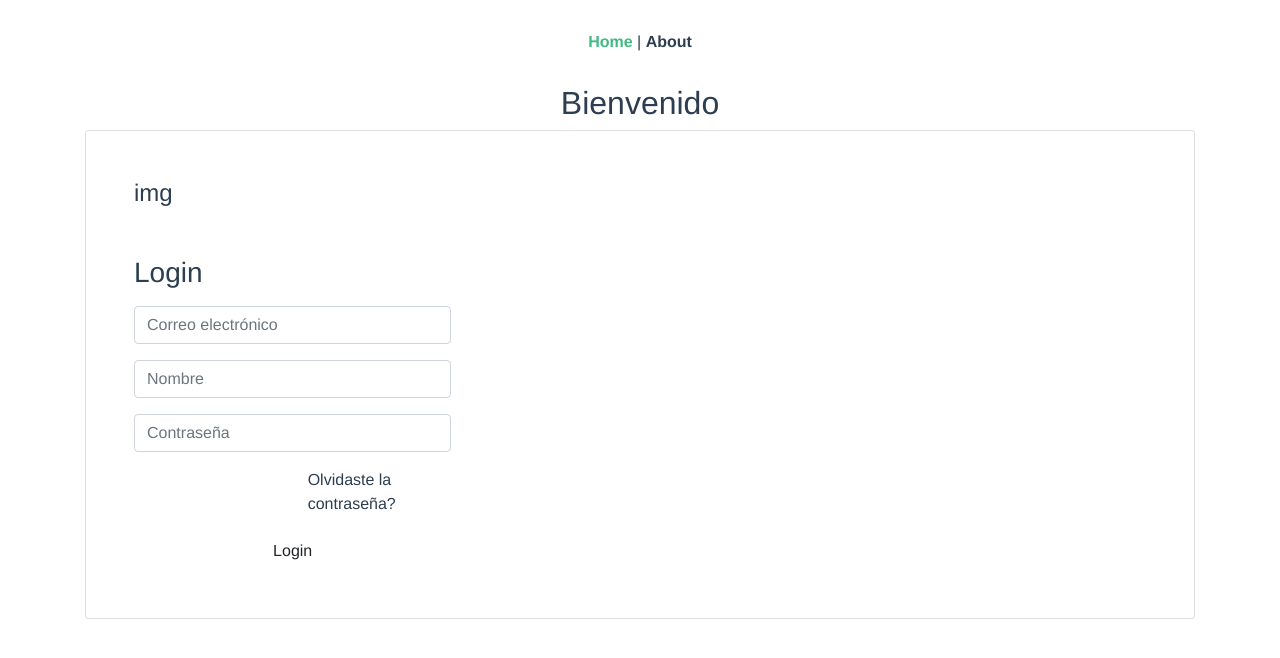
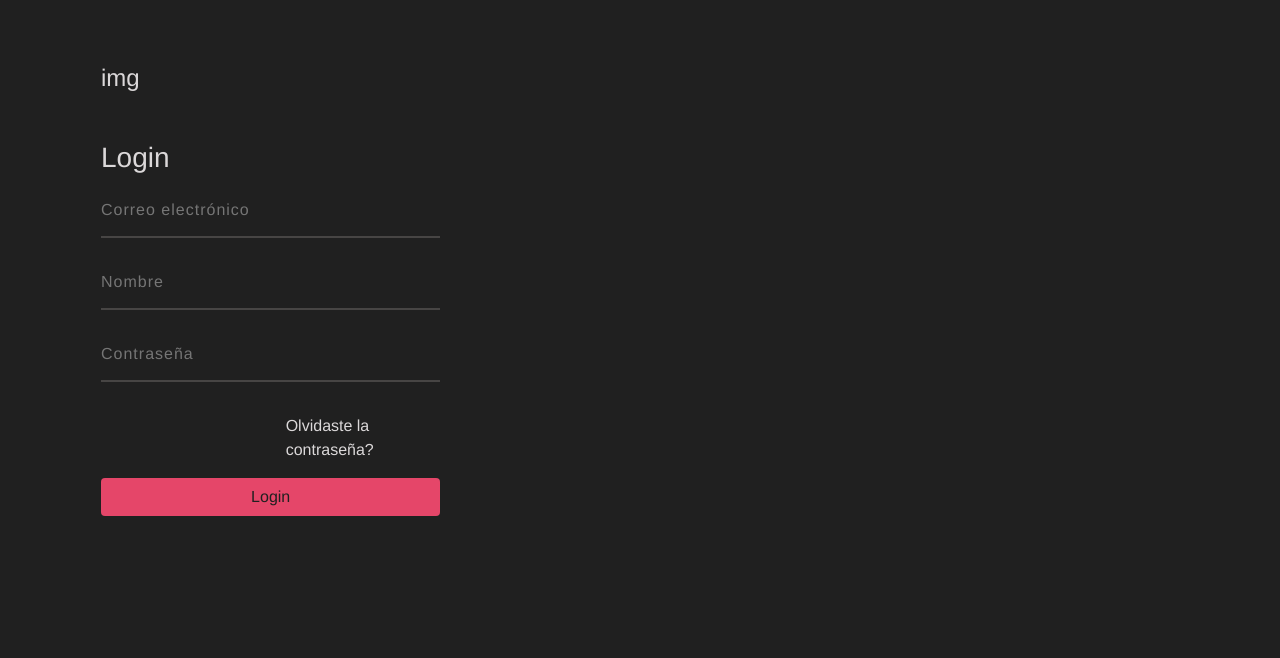
Before and after one commit to Proyecto-Integral-Web/155075, a Vue app in the folder practica_1/vue_practica/: page / in a window 1280 px wide. Shown: the top 658 px of the page. Built offline with nearby package versions, Linux system fonts and the light colour scheme.

Commit message:
Color y estilo cambiado

```diff
--- a/practica_1/vue_practica/src/App.vue
+++ b/practica_1/vue_practica/src/App.vue
@@ -1,9 +1,9 @@
 <template>
   <div id="app">
-    <div id="nav">
+    <!--<div id="nav">
       <router-link to="/">Home</router-link> |
       <router-link to="/about">About</router-link>
-    </div>
+    </div> -->
     <router-view/>
   </div>
 </template>
@@ -14,7 +14,8 @@
   -webkit-font-smoothing: antialiased;
   -moz-osx-font-smoothing: grayscale;
   text-align: center;
-  color: #2c3e50;
+  color: #dbd8d9;
+  background-color: #202020;
 }
 
 #nav {
--- a/practica_1/vue_practica/src/components/LoginForm.vue
+++ b/practica_1/vue_practica/src/components/LoginForm.vue
@@ -10,21 +10,21 @@
               <div>
                   <input
                     type="email"
-                    class="form-control mb-3 mt-3"
+                    class="mb-3 mt-3"
                     placeholder="Correo electrónico"
                   >
               </div>
               <div>
                   <input
                   type="text"
-                  class="form-control mb-3 mt-3"
+                  class="mb-3 mt-3"
                   placeholder="Nombre"
                   />
               </div>
               <div>
                   <input
                     type="password"
-                    class="form-control"
+                    class="mb-3 mt-3"
                     placeholder="Contraseña"
                   />
                 </div>
@@ -37,7 +37,7 @@
       </div>
     </div>
 
-        <button class="btn btn-purple btn-block">Login</button>
+        <button class="btn-purple btn-block">Login</button>
       </section>
     </section>
 </template>
@@ -53,7 +53,17 @@ export default {
 
 <style lang="scss">
 .btn-purple{
-  background: purple;
+  background-color: #e54669;
+  color: #202020;
+  text-align: center;
+  vertical-align: middle;
+  user-select: none;
+  border: 1px solid transparent;
+  padding: 0.375rem 0.75rem;
+  font-size: 1rem;
+  line-height: 1.5;
+  border-radius: 0.25rem;
+  transition: all 0.10s ease-in-out;
   &:hover,
   &:active{
     background: pink;
@@ -62,4 +72,27 @@ export default {
 .alinearIzq{
   text-align: start;
 }
+html{
+  background-color: #202020;
+}
+input[type='text'], [type='email'], [type='password'] {
+  background: none;
+  border: none;
+  border-bottom: solid 2px #474544;
+  color: #c9c6c7;
+  font-size: 1.000em;
+  font-weight: 200;
+  letter-spacing: 1px;
+  margin: 0em 0 1.875em 0;
+  padding: 0 0 0.875em 0;
+  width: 100%;
+  box-sizing: border-box;
+  transition: all 0.3s;
+}
+input[type='text']:focus, [type='email']:focus, [type='password']:focus {
+  outline: none;
+  padding: 0 0 0.875em 0;
+  border-bottom: solid 2px #e54669;
+}
+
 </style>
--- a/practica_1/vue_practica/src/views/Login.vue
+++ b/practica_1/vue_practica/src/views/Login.vue
@@ -1,9 +1,8 @@
 <template>
-  <div class="login container">
-   <h2> Bienvenido </h2>
-    <div class="card p-5">
+  <div class="container">
+    <div class="pt-5">
       <!--incovamos componente para ordenar hacia la derecha-->
-     <div class="row">
+     <div class="row p-3">
       <div class="col-md-4">
         <LoginForm></LoginForm>
        </div>
```
